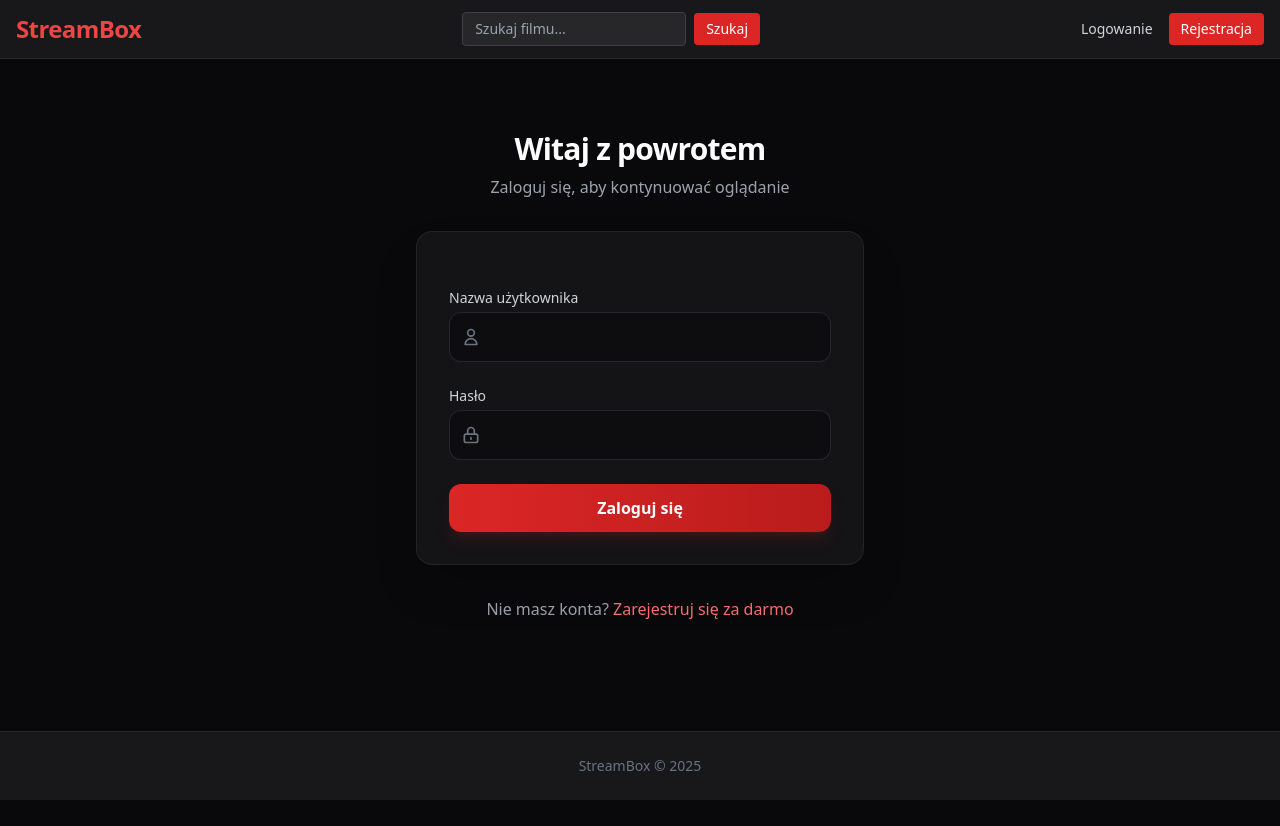
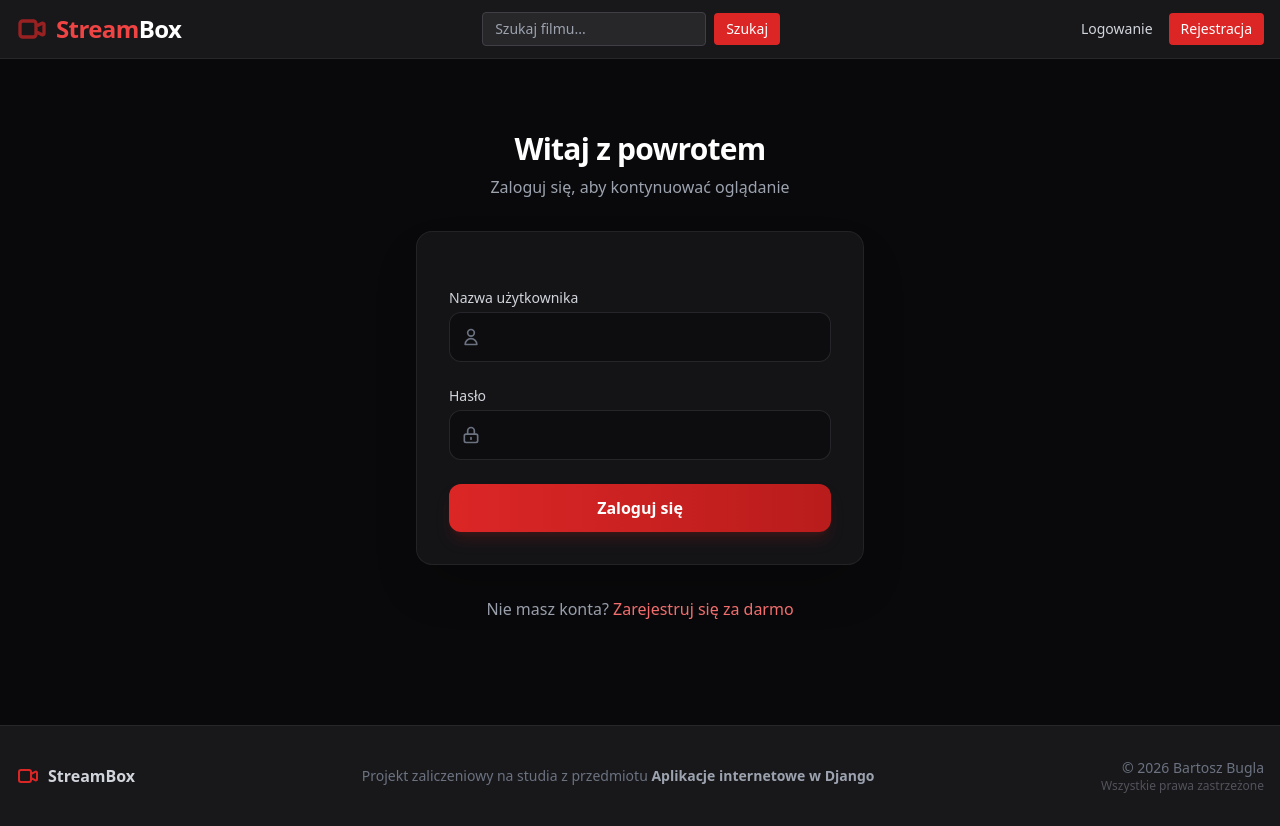
Before and after one commit to BartoszBugla/django-streaming, a Django app: page /konto/logowanie/ in a window 1280 px wide. Before the commit the page ends 800 px from the top, so only its background shows below. Run offline with Django 5.2, Linux system fonts and the light colour scheme; some libraries are stand-ins or nearby versions.

Commit message:
Update logo with premium pulsing SVG and enhance footer with academic project information and copyright

```diff
--- a/templates/base.html
+++ b/templates/base.html
@@ -11,7 +11,12 @@
 
 <nav class="bg-zinc-900 border-b border-zinc-800 sticky top-0 z-50">
     <div class="max-w-7xl mx-auto px-4 py-3 flex items-center justify-between">
-        <a href="{% url 'home' %}" class="text-2xl font-bold text-red-500 tracking-tight">StreamBox</a>
+        <a href="{% url 'home' %}" class="flex items-center gap-2 font-bold text-red-500 tracking-tight text-xl sm:text-2xl">
+            <svg class="w-7 h-7 sm:w-8 sm:h-8 text-red-600 animate-pulse" fill="none" stroke="currentColor" viewBox="0 0 24 24" xmlns="http://www.w3.org/2000/svg">
+                <path stroke-linecap="round" stroke-linejoin="round" stroke-width="2.5" d="M15 10l4.553-2.276A1 1 0 0121 8.618v6.764a1 1 0 01-1.447.894L15 14M5 18h8a2 2 0 002-2V8a2 2 0 00-2-2H5a2 2 0 00-2 2v8a2 2 0 002 2z"></path>
+            </svg>
+            <span>Stream<span class="text-white">Box</span></span>
+        </a>
 
         <form action="{% url 'search' %}" method="get" class="hidden md:flex items-center gap-2">
             <input type="text" name="q" placeholder="Szukaj filmu..."
@@ -47,9 +52,23 @@
     {% block content %}{% endblock %}
 </main>
 
-<footer class="bg-zinc-900 border-t border-zinc-800 py-6 mt-auto">
-    <div class="max-w-7xl mx-auto px-4 text-center text-gray-500 text-sm">
-        StreamBox &copy; 2025
+<footer class="bg-zinc-900 border-t border-zinc-800 py-8 mt-auto">
+    <div class="max-w-7xl mx-auto px-4 flex flex-col md:flex-row items-center justify-between gap-4 text-center md:text-left">
+        <div class="flex items-center gap-2">
+            <svg class="w-6 h-6 text-red-600" fill="none" stroke="currentColor" viewBox="0 0 24 24" xmlns="http://www.w3.org/2000/svg">
+                <path stroke-linecap="round" stroke-linejoin="round" stroke-width="2" d="M15 10l4.553-2.276A1 1 0 0121 8.618v6.764a1 1 0 01-1.447.894L15 14M5 18h8a2 2 0 002-2V8a2 2 0 00-2-2H5a2 2 0 00-2 2v8a2 2 0 002 2z"></path>
+            </svg>
+            <span class="font-bold text-gray-300">StreamBox</span>
+        </div>
+
+        <div class="text-gray-500 text-xs sm:text-sm">
+            Projekt zaliczeniowy na studia z przedmiotu <strong class="text-gray-400">Aplikacje internetowe w Django</strong>
+        </div>
+
+        <div class="text-gray-500 text-xs sm:text-sm flex flex-col items-center md:items-end">
+            <span>&copy; 2026 Bartosz Bugla</span>
+            <span class="text-zinc-600 text-xs">Wszystkie prawa zastrzeżone</span>
+        </div>
     </div>
 </footer>
 
```
